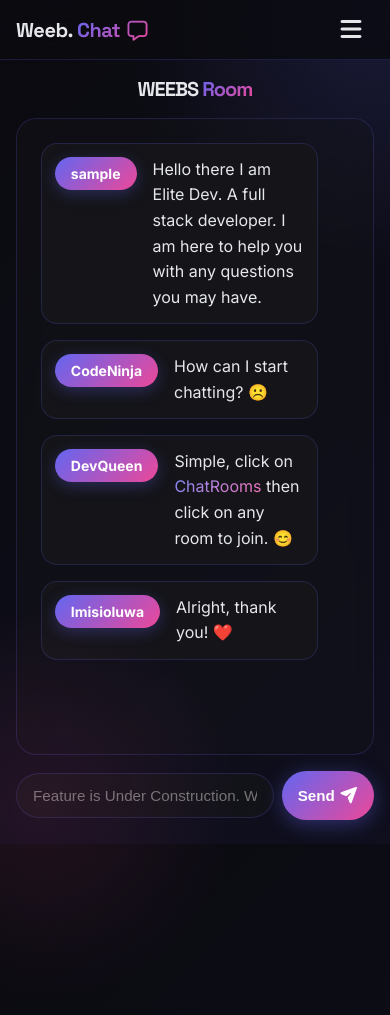
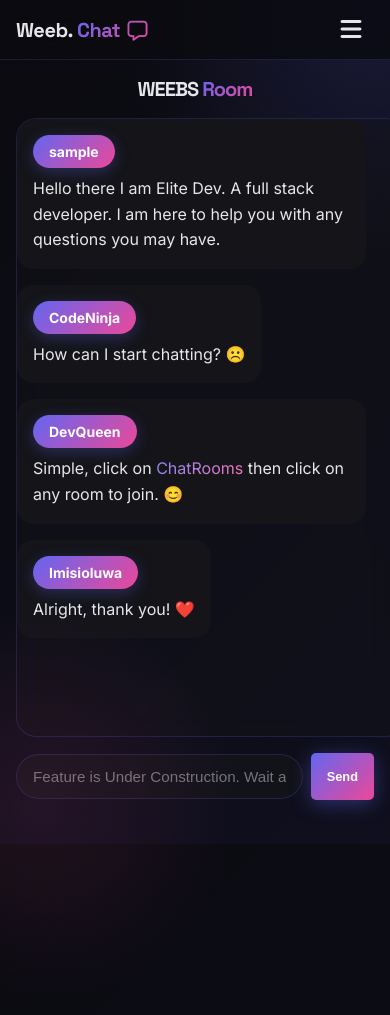
Before and after one commit to Elite-Dev-Repo/Chatapp, a Django app: page / in a window 390 px wide; the page is wider, and only the part inside the window is pictured. Run offline with Django 5.2, Linux system fonts and the light colour scheme; the visitor is signed in with stand-in values (Sample User, id 1); some libraries are stand-ins or nearby versions.

Commit message:
done - hopefully

```diff
--- a/static/styles.css
+++ b/static/styles.css
@@ -479,6 +479,10 @@ main {
 
 /* Tablet and Mobile (Merged for cleaner breakpoints) */
 @media (max-width: 768px) {
+  body {
+    max-height: 100vh;
+    overflow: hidden;
+  }
   /* Header adjustments */
   header nav {
     padding: 0.5rem 1rem;
@@ -486,7 +490,7 @@ main {
   }
 
   .main-container {
-    height: calc(100vh - 60px);
+    max-height: calc(100vh - 60px);
   }
 
   /* Show Hamburger */
@@ -543,13 +547,78 @@ main {
   }
 
   /* Chat Bubble adjustments for mobile */
+  .messages-container {
+    overflow-x: hidden;
+    width: 100vw;
+    max-width: 100vw;
+    padding: 0;
+  }
   .message {
     max-width: 90%;
-    padding: 0.8rem;
+    padding: 1rem;
+    display: flex;
+    flex-direction: column;
+    gap: 0.5rem;
+    border: none;
+    box-shadow: none;
+    transform: none;
+  }
+
+  .name {
+    padding-inline: 0.9em;
+    padding-block: 0.5em;
+    border-radius: 50px;
+    background: linear-gradient(
+      135deg,
+      var(--color-primary) 0%,
+      var(--color-accent) 100%
+    );
+    color: white;
+    white-space: nowrap;
+    box-shadow: 0 4px 15px rgba(99, 102, 241, 0.3);
+  }
+
+  .message:hover {
+    border-color: transparent;
+    border: none;
+    box-shadow: none;
+    transform: none;
   }
 
   .message-form button {
-    padding: 1rem; /* Smaller button */
+    padding: 1rem;
+    width: 100%;
+    /* Smaller button */
+  }
+
+  .message-form button {
+    i {
+      display: none;
+    }
+  }
+  .message-form button:hover {
+    box-shadow: none;
+    transform: none;
+    background: linear-gradient(
+      135deg,
+      var(--color-primary) 0%,
+      var(--color-accent) 100%
+    );
+  }
+
+  .room-input {
+    width: 70%;
+    flex: none;
+  }
+  .send-btn {
+    width: 20%;
+    font-size: 0.8em;
+    padding-inline: 1em;
+    padding-block: 1em;
+    border-radius: 5px;
+    i {
+      display: none;
+    }
   }
 
   .room-header h3 {
```
